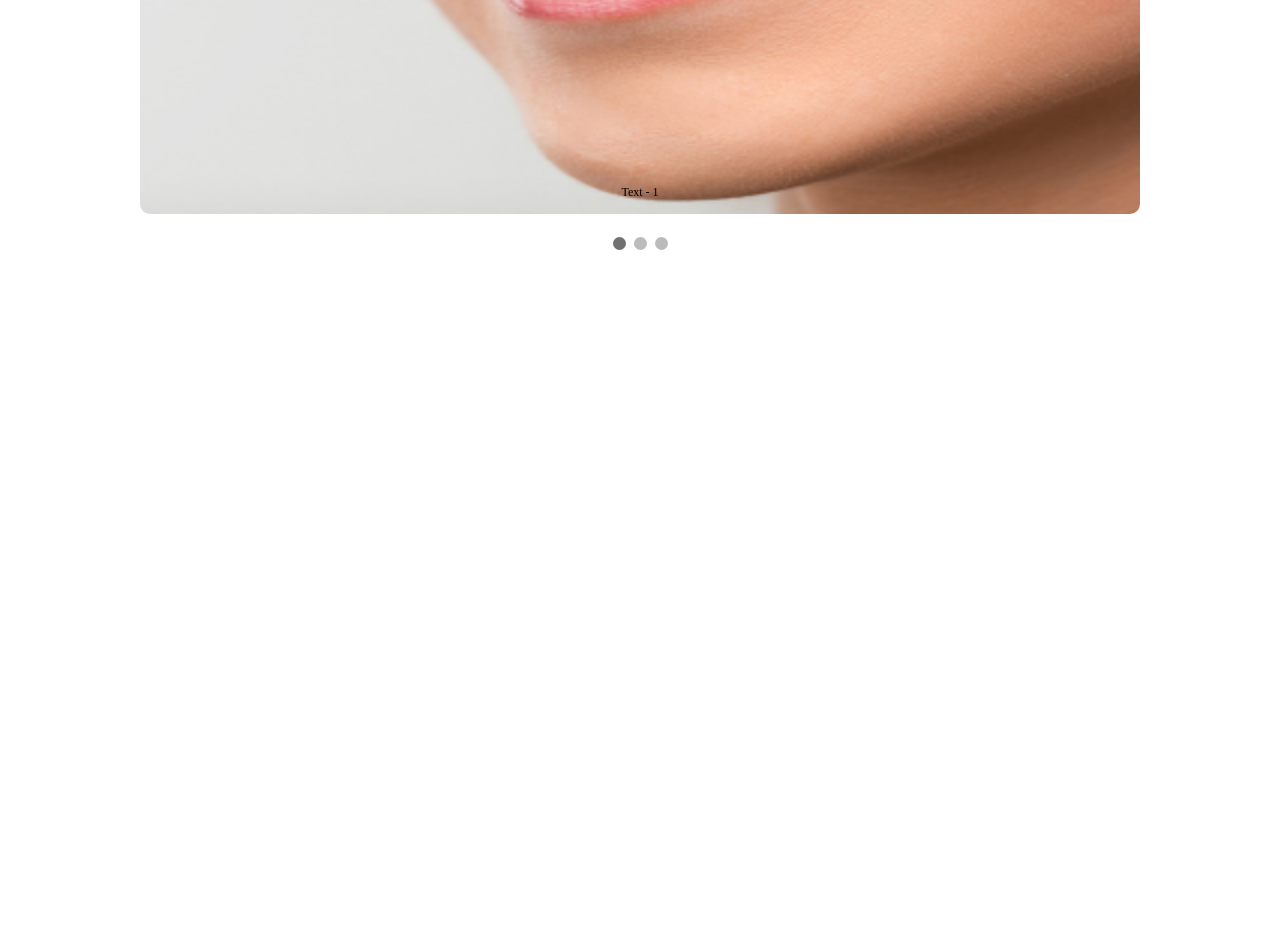
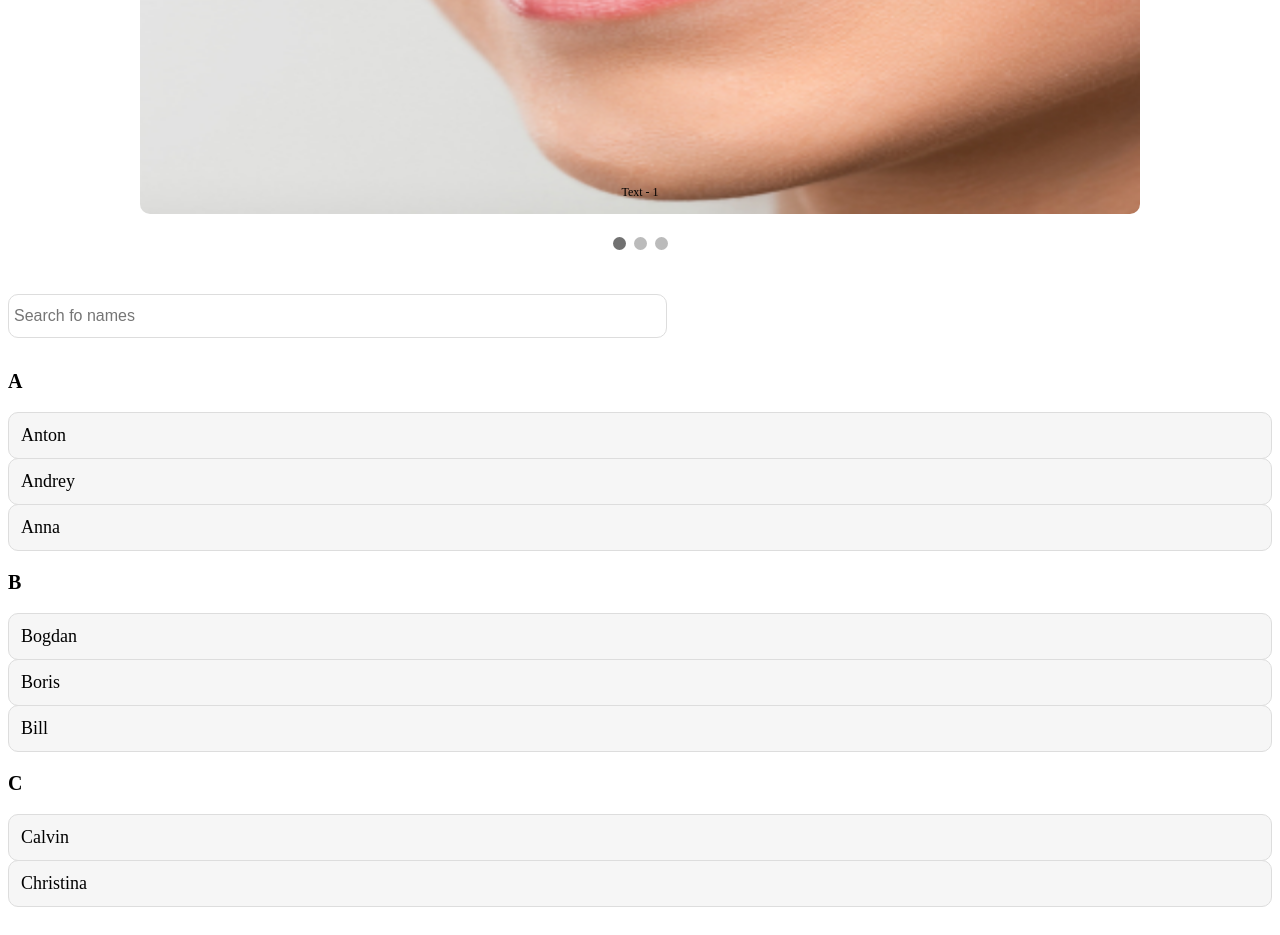
Before and after one commit to RudychikFedorV/Practice-JS, a plain HTML site: page index.html in a window 1280 px wide. Shown: the part 1457-2392 px from the top of the page. Before the commit the page ends 1739 px from the top, so only its background shows below. Drawn offline with Linux system fonts and the light colour scheme.

Commit message:
Filtering on the site

```diff
--- a/index.html
+++ b/index.html
@@ -140,6 +140,26 @@
         </div>
     </div>
 
+    <!-- 9 Как сделать Фильтрацию на сайт -->
+    <div class="container9 py-20">
+        <input type="text" onkeyup="myFunc()" id="myInput" placeholder="Search fo names">
+        <ul id="myUl">
+            <h3 class="header">A</h3>
+            <li><a href="#!">Anton</a></li>
+            <li><a href="#!">Andrey</a></li>
+            <li><a href="#!">Anna</a></li>
+
+            <h3 class="header">B</h3>
+            <li><a href="#!">Bogdan</a></li>
+            <li><a href="#!">Boris</a></li>
+            <li><a href="#!">Bill</a></li>
+
+            <h3 class="header">C</h3>
+            <li><a href="#!">Calvin</a></li>
+            <li><a href="#!">Christina</a></li>
+        </ul>
+    </div>
+
     <script src="main.js"></script>
 </body>
 
--- a/main.css
+++ b/main.css
@@ -119,13 +119,13 @@
   position: relative;
   margin-inline: auto;
 }
-.fade-img{
+.fade-img {
   max-width: 1000px;
   max-height: 500px;
- border-radius: 10px;
- overflow: hidden;
+  border-radius: 10px;
+  overflow: hidden;
 }
-.fade-img img{
+.fade-img img {
   display: block;
   object-fit: cover;
   width: 100%;
@@ -154,7 +154,7 @@
   right: 10px;
   border-radius: 3px 0 0 3px;
 }
-.numbertxt{
+.numbertxt {
   position: absolute;
   top: 10px;
   left: 10px;
@@ -205,3 +205,33 @@
     opacity: 1;
   }
 }
+
+/* 9 Как сделать Фильтрацию на сайт */
+#myInput {
+  width: 50%;
+  font-size: 16px;
+  padding: 12px 20px 12px 5px;
+  border: 1px solid #ddd;
+  margin-bottom: 12px;
+  border-radius: 10px;
+}
+#myUl {
+  list-style: none;
+  padding: 0;
+  margin: 0;
+}
+.header {
+  font-size: 20px;
+  color: #000;
+}
+#myUl li a {
+  border: 1px solid #ddd;
+  margin-top: -1px;
+  background-color: #f6f6f6;
+  padding: 12px;
+  text-decoration: none;
+  font-size: 18px;
+  color: #000;
+  display: block;
+  border-radius: 10px;
+}
--- a/main.js
+++ b/main.js
@@ -190,3 +190,22 @@ const showSlides = (n) => {
   dots[slideIndex - 1].className += " active";
 };
 showSlides(slideIndex);
+
+// 9 Как сделать Фильтрацию на сайт
+const myFunc = () => {
+  let a;
+  let index;
+  let input = document.querySelector("#myInput");
+  let filter = input.value.toUpperCase();
+  let ul = document.querySelector("#myUl");
+  let li = ul.getElementsByTagName("li");
+
+  for (let index = 0; index < li.length; index++) {
+    a = li[index].getElementsByTagName("a")[0];
+    if (a.innerHTML.toUpperCase().indexOf(filter) > -1) {
+      li[index].style.display = "";
+    } else {
+      li[index].style.display = "none";
+    }
+  }
+};
```
